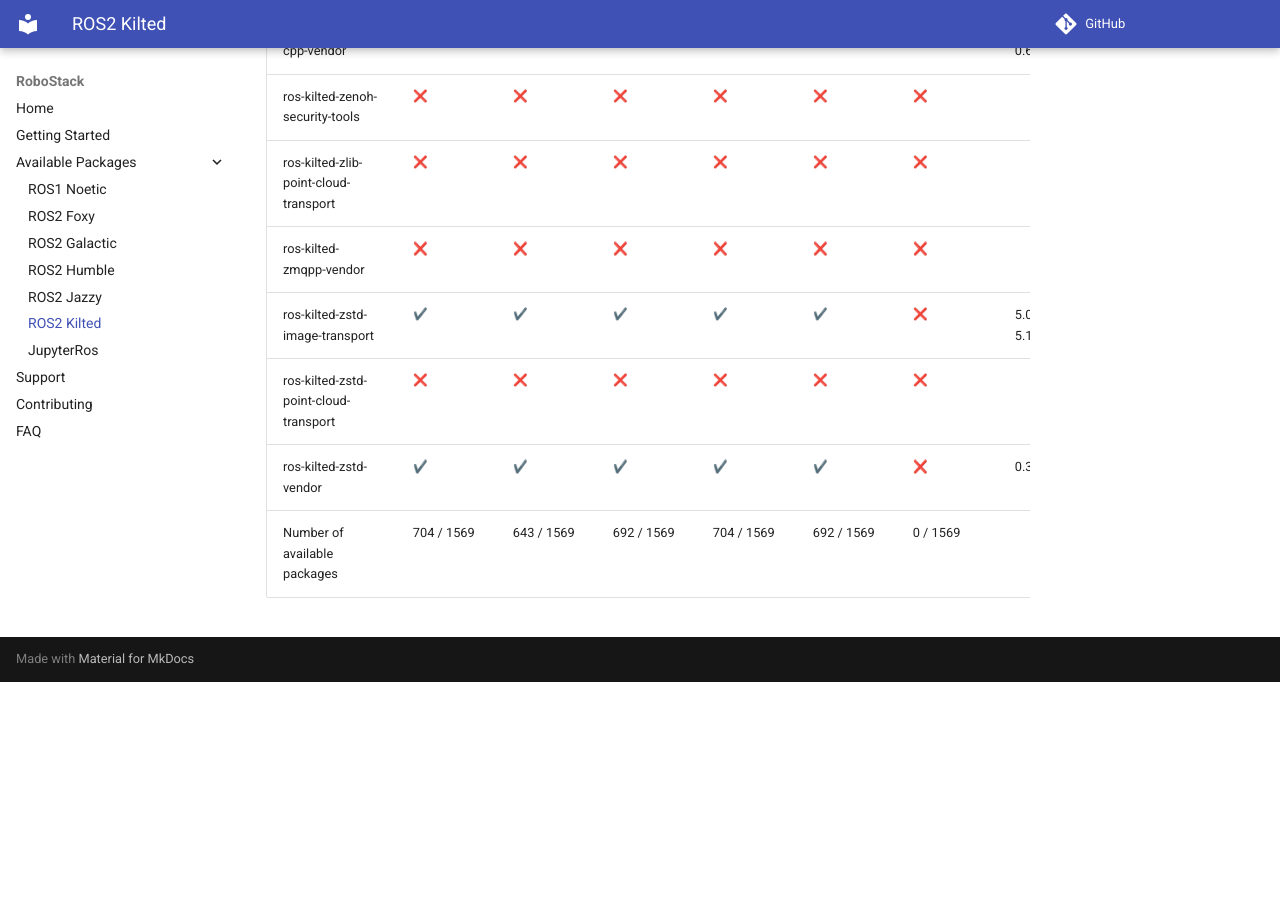
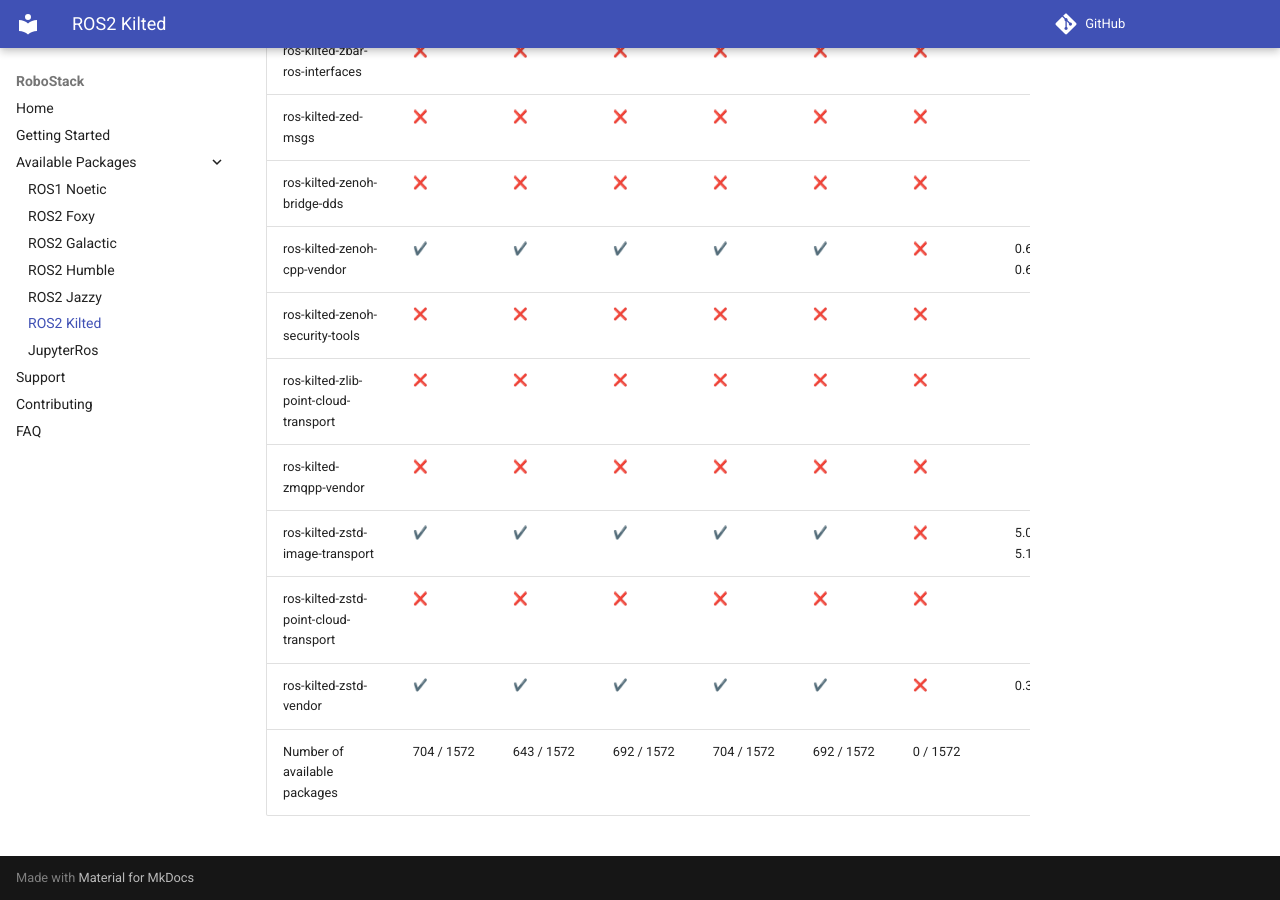
Before and after one commit to RoboStack/robostack.github.io, an MkDocs documentation site: the page built from docs/kilted.md, in a window 1280 px wide and 900 px high, scrolled down 115758 px. Built offline with MkDocs 1.6.1 and Material for MkDocs 9.7.7, drawn with Linux system fonts in a browser that asks for light colours; emoji names are drawn with the system emoji font; comment, search, counter and statistics services are not loaded; before the commit the page ends 116440 px from its top, so only the background shows below that; some of the changed text lies outside the part shown.

Commit message:
Update tables

```diff
--- a/docs/kilted.md
+++ b/docs/kilted.md
@@ -1569,4 +1572,4 @@
 | ros-kilted-zstd-image-transport | :heavy_check_mark: { data-sort='1' } | :heavy_check_mark: { data-sort='1' } | :heavy_check_mark: { data-sort='1' } | :heavy_check_mark: { data-sort='1' } | :heavy_check_mark: { data-sort='1' } | :x: { data-sort='0' } | 5.0.2, 5.1.0, 5.1.1  |
 | ros-kilted-zstd-point-cloud-transport | :x: { data-sort='0' } | :x: { data-sort='0' } | :x: { data-sort='0' } | :x: { data-sort='0' } | :x: { data-sort='0' } | :x: { data-sort='0' } |   |
 | ros-kilted-zstd-vendor | :heavy_check_mark: { data-sort='1' } | :heavy_check_mark: { data-sort='1' } | :heavy_check_mark: { data-sort='1' } | :heavy_check_mark: { data-sort='1' } | :heavy_check_mark: { data-sort='1' } | :x: { data-sort='0' } | 0.32.0  |
-| Number of available packages |  704 / 1569 | 643 / 1569 | 692 / 1569 | 704 / 1569 | 692 / 1569 | 0 / 1569 |
+| Number of available packages |  704 / 1572 | 643 / 1572 | 692 / 1572 | 704 / 1572 | 692 / 1572 | 0 / 1572 |
```
Also changed, not shown: other parts of docs/kilted.md (+3 -0 lines), docs/humble.md (+4 -1 lines), docs/jazzy.md (+3 -1 lines).
